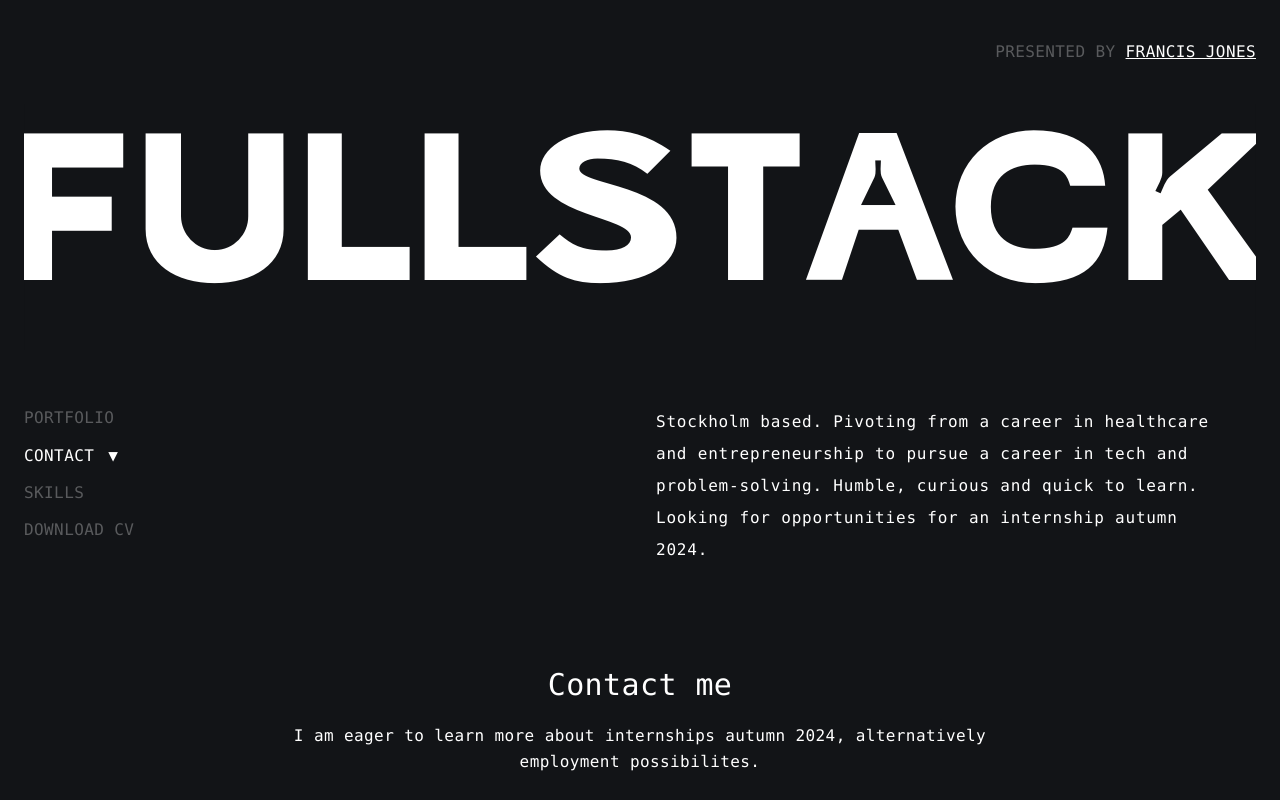
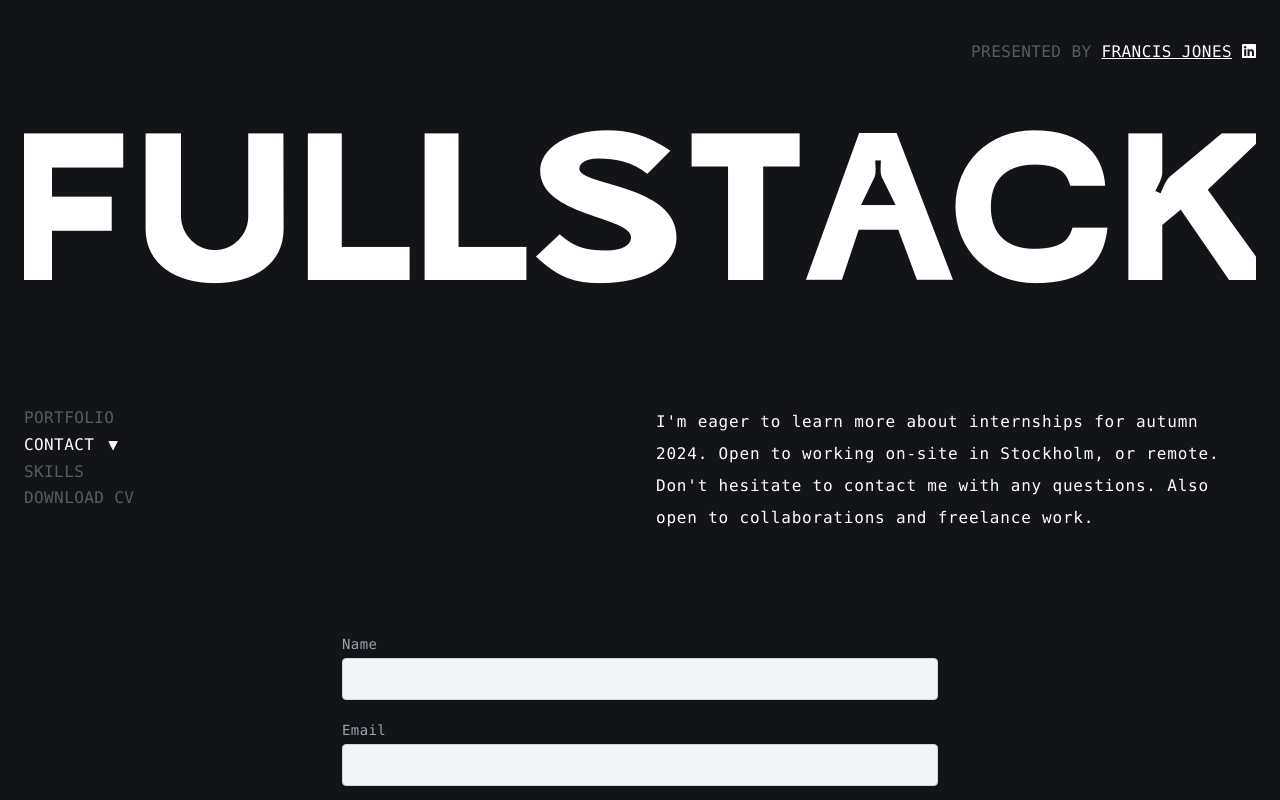
Before and after one commit to FrancisRobertJones/PortfolioSide, a Next.js app: page / in a window 1280 px wide. Both pictures are taken after a click on the element "CONTACT". Shown: the top 800 px of the page. Built offline with nearby package versions, Linux system fonts and the light colour scheme; a web font is replaced by a local one.

Commit message:
updated state and added linked in

```diff
--- a/package.json
+++ b/package.json
@@ -9,6 +9,11 @@
     "lint": "next lint"
   },
   "dependencies": {
+    "@fortawesome/fontawesome-svg-core": "^6.5.1",
+    "@fortawesome/free-brands-svg-icons": "^6.5.1",
+    "@fortawesome/free-regular-svg-icons": "^6.5.1",
+    "@fortawesome/free-solid-svg-icons": "^6.5.1",
+    "@fortawesome/react-fontawesome": "^0.2.0",
     "@vercel/speed-insights": "^1.0.2",
     "framer-motion": "^10.17.4",
     "next": "14.0.4",
--- a/src/app/components/contact/contact.tsx
+++ b/src/app/components/contact/contact.tsx
@@ -1,10 +1,8 @@
 import React from 'react';
 
-interface ContactProps {
-  onCloseContactForm: () => void;
-}
 
-const Contact: React.FC<ContactProps> = ({ onCloseContactForm }) => {
+
+const Contact = () => {
   const handleSubmit = (event: React.FormEvent<HTMLFormElement>) => {
     event.preventDefault();
     // Your logic for handling form submission
@@ -14,14 +12,7 @@ const Contact: React.FC<ContactProps> = ({ onCloseContactForm }) => {
     <div>
       <section className="text-white relative font-mono">
         <div className="container px-5 py-24 mx-auto">
-          <div className="flex flex-col text-center w-full mb-12">
-            <h1 className="sm:text-3xl text-2xl font-medium title-font mb-4 text-white">
-              Contact me
-            </h1>
-            <p className="lg:w-2/3 mx-auto leading-relaxed text-white font-medium">
-              I am eager to learn more about internships autumn 2024, alternatively employment possibilites.
-            </p>
-          </div>
+
           <div className="lg:w-1/2 md:w-2/3 mx-auto">
             <form className="flex flex-wrap -m-2" onSubmit={handleSubmit}>
               <div className="p-2 w-full">
@@ -81,11 +72,6 @@ const Contact: React.FC<ContactProps> = ({ onCloseContactForm }) => {
               </div>
             </form>
 
-            <div className="p-2 w-full pt-8 mt-8 border-t border-gray-200 text-center">
-              <button className="text-gray-500" onClick={onCloseContactForm}>
-                Close Contact Form
-              </button>
-            </div>
           </div>
         </div>
       </section>
--- a/src/app/components/hero/hero.tsx
+++ b/src/app/components/hero/hero.tsx
@@ -1,5 +1,8 @@
 import styles from './hero.module.css';
 import React, { useState, useEffect } from 'react';
+import { FontAwesomeIcon } from '@fortawesome/react-fontawesome';
+import { faLinkedin } from '@fortawesome/free-brands-svg-icons';
+import Link from 'next/link';
 
 interface HeroProps {
   onContactClick: () => void;
@@ -36,7 +39,7 @@ const Hero: React.FC<HeroProps> = ({
   return (
     <header className={`z-0 sticky top-0`} style={{ opacity: scrollOpacity }}>
               <h1 className="mb-1 w-full text-left font-mono text-white/30 lg:text-right 2xl:text-lg pt-6 z-0">
-            PRESENTED BY <span className="text-white underline">FRANCIS JONES</span>
+            PRESENTED BY <Link href="https://www.linkedin.com/in/francis-jones-498423297/" className="text-white underline">FRANCIS JONES</Link> <FontAwesomeIcon className='text-white' icon={faLinkedin} />
           </h1>
 
         <div className='w-full mt-10'>
@@ -99,11 +102,24 @@ const Hero: React.FC<HeroProps> = ({
             </a>
           </div>
         </div>
-        <div className="max-w-xl leading-8 space-y-2 tracking-wider ml-auto font-mono md:flex-col md:text-left">
+        {showPortfolio && <div className="max-w-xl leading-8 space-y-2 tracking-wider ml-auto font-mono md:flex-col md:text-left">
           Stockholm based. Pivoting from a career in healthcare and entrepreneurship
           to pursue a career in tech and problem-solving. Humble, curious and quick to
           learn. <br /> Looking for opportunities for an internship autumn 2024.
+        </div> }
+
+        {showContactForm && <div className="max-w-xl leading-8 space-y-2 tracking-wider ml-auto font-mono md:flex-col md:text-left">
+            {`I'm eager to learn more about internships for autumn 2024.
+        Open to working on-site in Stockholm, or remote. Don't hesitate to contact me with any questions.
+        Also open to collaborations and freelance work.`}
+        </div> }
+
+        {showSkills &&
+        <div className="max-w-xl leading-8 space-y-2 tracking-wider ml-auto font-mono md:flex-col md:text-left">
+                    Constantly looking to learn new technologies and frameworks to broaden my skillset, with focus currently on backend and serverside development in Node and PHP. <br/>
+                    Something which I am particularly interested in diving into more is the implementation of LLMs within web apps for improving UX and the exciting possibilities they will bring.
         </div>
+        }
       </div>
     </header>
   );
--- a/src/app/components/portfolio/portfolio.tsx
+++ b/src/app/components/portfolio/portfolio.tsx
@@ -13,7 +13,7 @@ const Portfolio = () => {
                      E-CV and Skills
                     </h1>
                     <div className="font-mono uppercase 2xl:text-lg">Tech stack: Next JS, TS, TW, CSS animations & Framer motion</div>
-                    <span className="text-blue">coming soon</span>
+                    <span className="underline">coming soon</span>
                 </a>
             </li>
             <li className='mb-16'>
@@ -22,7 +22,7 @@ const Portfolio = () => {
                     Fullstack e-commerce store
                     </h1>
                     <div className="mt-3 font-mono uppercase 2xl:text-lg">Tech stack: Next JS, TS, DaisyUI, SQL & Auth with supabase </div>
-                    <span className="text-blue">coming soon</span>
+                    <span className="underline">coming soon</span>
                 </a>
             </li>
             <li className='mb-16'>
@@ -31,7 +31,7 @@ const Portfolio = () => {
                         Contributions to fullstack parking application
                     </h1>
                     <div className="mt-3 font-mono uppercase 2xl:text-lg">Tech stack: Next JS, TS, MongoDB</div>
-                    <span className="text-blue">coming soon</span>
+                    <span className="underline">coming soon</span>
                 </a>
             </li>
 
--- a/src/app/components/skills/skills.tsx
+++ b/src/app/components/skills/skills.tsx
@@ -67,10 +67,7 @@ const skills = ({className}: {className?: string }) => {
 
 
             </div>
-            <div className='max-w-xl leading-8 space-y-2 tracking-wider font-mono md:flex-col md:text-left mt-12'>
-                    I am constantly looking to learn new technologies and frameworks, with focus currently on backend and serverside development in Node and PHP. <br/>
-                    Something which I am particularly interested in diving into more is the implementation of LLMs within web apps for improving UX and the exciting possibilities they will bring.
-            </div>
+
 
 
     </section>
--- a/src/app/layout.tsx
+++ b/src/app/layout.tsx
@@ -5,8 +5,8 @@ import { SpeedInsights } from "@vercel/speed-insights/next"
 
 
 export const metadata: Metadata = {
-  title: 'Create Next App',
-  description: 'Generated by create next app',
+  title: 'Francis Jones fullstack developer',
+  description: 'Online portfolio',
 }
 
 export default function RootLayout({
--- a/src/app/page.tsx
+++ b/src/app/page.tsx
@@ -43,7 +43,7 @@ export default function Home() {
           showSkills={showSkills}
         />
         {showContactForm ? (
-          <Contact onCloseContactForm={() => setShowContactForm(false)} />
+          <Contact />
         ) : showPortfolio ? (
           <Portfolio />
         ) : (
```
Also changed, not shown: 1 other file (tests, documents, lock files or other folders).
